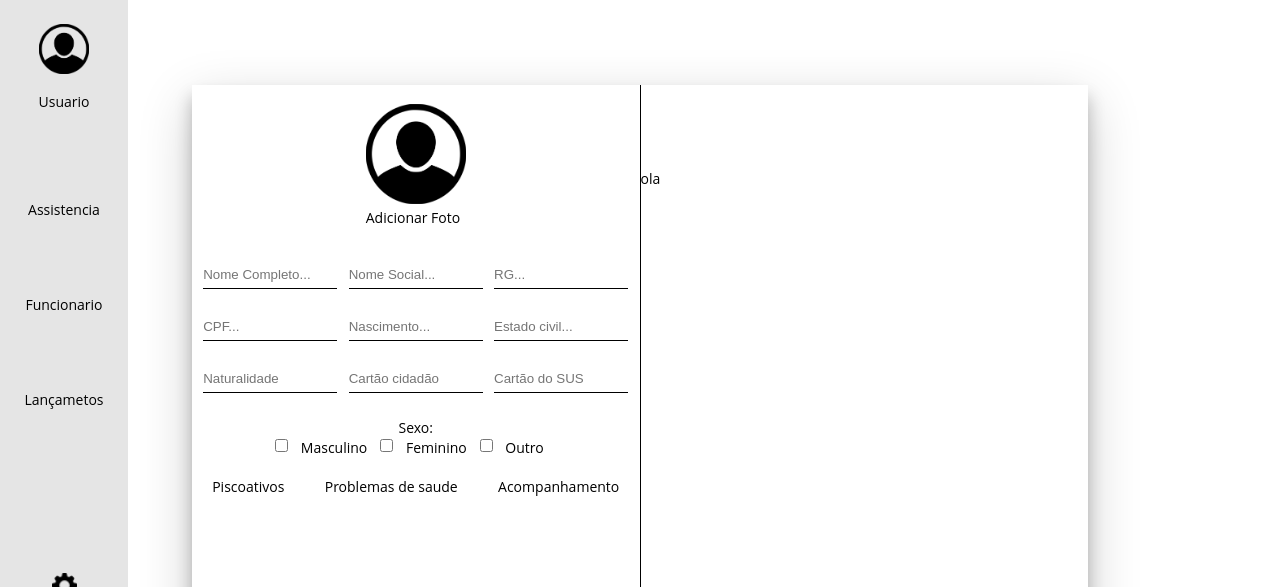
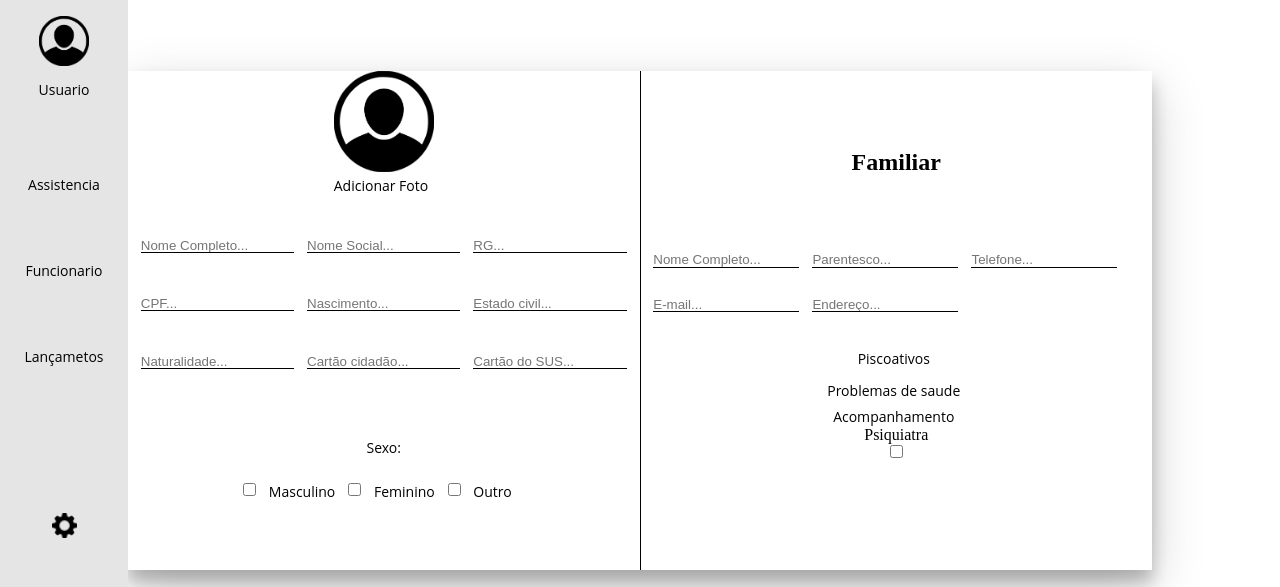
Before and after one commit to DanielS262/Projeto-ONG, a plain HTML site: page Sistema/Frontend/CadastrarAssistido/index.html in a window 1280 px wide. Shown: the part 113-700 px from the top of the page. Drawn offline with Linux system fonts and the light colour scheme.

Commit message:
Cadastro assistido

```diff
--- a/Sistema/Frontend/CadastrarAssistido/index.html
+++ b/Sistema/Frontend/CadastrarAssistido/index.html
@@ -71,9 +71,9 @@
 
                             <input type="text" placeholder="Nascimento...">
                             <input type="text" placeholder="Estado civil...">
-                            <input type="text" placeholder="Naturalidade">
-                            <input type="text" placeholder="Cartão cidadão">
-                            <input type="text" placeholder="Cartão do SUS">
+                            <input type="text" placeholder="Naturalidade...">
+                            <input type="text" placeholder="Cartão cidadão...">
+                            <input type="text" placeholder="Cartão do SUS...">
                             <div class="Sex">
                                 <p>Sexo:</p>
                                 <ul class="sexstyle">
@@ -103,20 +103,43 @@
                             </div>
                         </div>
                     </div>
+
+                </div>
+                <div class="Famcard">
+                    <div class="familia">
+                        <h1>Familiar</h1>
+                    </div>
+                    <div class="famform">
+                        <input type="text" placeholder="Nome Completo...">
+                        <input type="text" placeholder="Parentesco...">
+                        <input type="text" placeholder="Telefone...">
+                        <input type="text" placeholder="E-mail...">
+                        <input type="text" placeholder="Endereço...">
                         <div class="outros">
-                        <div class="pscoativos">
-                            <p>Piscoativos</p>
+                            <div class="pscoativos" onclick="showPsco()">
+                                <p>Piscoativos </p>
+
                             </div>
                             <div class="saude">
                                 <p>Problemas de saude</p>
+
                             </div>
-                        <div class="acompanhamento">
+                            <div class="acompanhamento" style=" display:flex; flex-direction:column;">
                                 <p>Acompanhamento</p>
+                                <div class="acocontent">
+                                    <ul>
+                                        <ul style="list-style-type: none">
+                                            <li>Psiquiatra</li>
+                                            <li><input type="checkbox" name=""></li>
+                                        </ul>
+                                    </ul>
+                                </div>
+
                             </div>
                         </div>
+
                     </div>
-                <div class="Famcard">
-                    <h2>ola</h2>
+
                 </div>
             </div>
         </div>
--- a/Sistema/Frontend/CadastrarAssistido/styles.css
+++ b/Sistema/Frontend/CadastrarAssistido/styles.css
@@ -1,7 +1,7 @@
 @import url("../Global/globalHeaderMenu.css");
 section {
     width: 100vw;
-    height: 100vh;
+    height: 89vh;
 }
 
 .fstimg,
@@ -18,7 +18,7 @@ section {
 }
 
 .card {
-    width: 70%;
+    width: 80%;
     height: 70%;
     display: flex;
     justify-content: center;
@@ -27,14 +27,14 @@ section {
 }
 
 .Assiscard {
-    width: 70%;
+    width: 100%;
     height: 100%;
     border-right: 1px solid black;
 }
 
 .Famcard {
-    width: 70%;
-    height: 70%
+    width: 100%;
+    height: 100%
 }
 
 .sexstyle {
@@ -47,7 +47,7 @@ section {
 }
 
 .Sex {
-    height: 20%;
+    height: 30%;
     display: flex;
     flex-direction: column;
     align-items: center;
@@ -55,7 +55,7 @@ section {
 }
 
 .formAssis {
-    height: 70%;
+    height: 100%;
     width: 100%;
     display: flex;
     flex-direction: column;
@@ -76,19 +76,19 @@ section {
 
 .inputs {
     width: 100%;
-    height: 50%;
+    height: 100%;
     display: flex;
     flex-wrap: wrap;
     align-items: flex-start;
     justify-content: space-evenly;
-    align-content: space-between;
+    align-content: space-evenly;
 }
 
 .li1,
 .li2,
 .li3 {
     display: flex;
-    height: 30%;
+    height: 0%;
     margin-top: 20px
 }
 
@@ -96,7 +96,7 @@ input[type="text"] {
     display: flex;
     border: none;
     width: 30%;
-    height: 2em;
+    height: 1em;
     border-bottom: 1.5px solid black;
     justify-content: flex-start;
     background-color: transparent;
@@ -107,6 +107,55 @@ input[type="text"] {
 }
 
 .outros {
+    width: 100%;
+    height: 50%;
     display: flex;
+    flex-direction: column;
     justify-content: space-around;
+    align-items: flex-start;
+    align-items: center;
 }
+
+.outros img {
+    width: 13px;
+    cursor: pointer;
+}
+
+.pscoativos,
+.saude,
+.acompanhamento {
+    display: flex;
+    align-items: center;
+    text-align: center;
+    height: 100%;
+}
+
+.outros p {
+    margin-right: 5px;
+}
+
+.familia {
+    position: sticky;
+}
+
+.Famcard {
+    width: 100%;
+    height: 100%;
+    display: flex;
+    flex-direction: column;
+    justify-content: space-evenly;
+    align-items: center;
+}
+
+.famform {
+    width: 95%;
+    height: 48%;
+    display: flex;
+    flex-wrap: wrap;
+    align-items: flex-start;
+    justify-content: flex-start;
+}
+
+.famform input[type="text"] {
+    margin-right: 1em
+}
--- a/Sistema/Frontend/Global/globalHeaderMenu.css
+++ b/Sistema/Frontend/Global/globalHeaderMenu.css
@@ -45,7 +45,7 @@ header {
 
 .menuJS {
     width: 10vw;
-    height: 100vh;
+    height: 90%;
     background-color: #e5e5e5;
     position: fixed;
 }
```
Also changed, not shown: Assests/icones/down-chevron.png (added), Sistema/Frontend/Assets/icones/down-chevron.png (added). Lines whose indentation alone changed are shown as unchanged.
